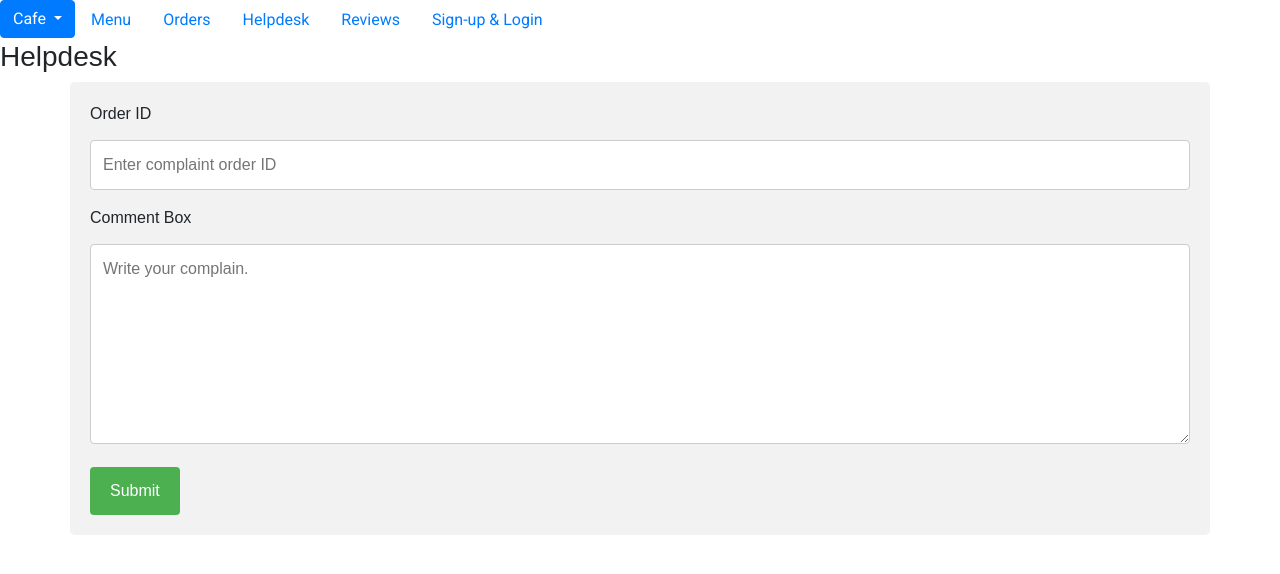
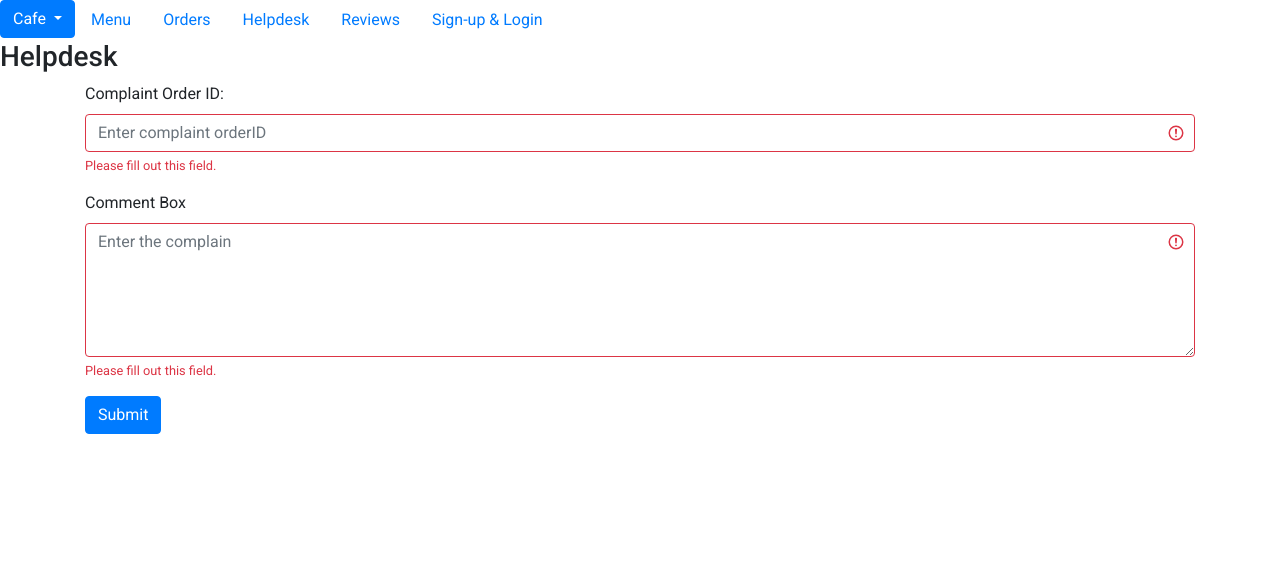
Before and after one commit to Capgemini-Sarokar/CapCafeUI, an Angular app in the folder CapCafeApp/: page /helpdesk in a window 1280 px wide. Shown: the top 574 px of the page. Built offline with nearby package versions, Linux system fonts and the light colour scheme.

Commit message:
HelpdeskUI version 2

```diff
--- a/CapCafeApp/src/app/helpdesk/helpdesk.component.html
+++ b/CapCafeApp/src/app/helpdesk/helpdesk.component.html
@@ -1,56 +1,22 @@
-<html>
-    <head>
-    <meta name="viewport" content="width=device-width, initial-scale=1">
-    <style>
-    body {font-family: Arial, Helvetica, sans-serif;}
-    * {box-sizing: border-box;}
+  <h3>Helpdesk</h3>
 
-    input[type=text], select, textarea {
-      width: 100%;
-      padding: 12px;
-      border: 1px solid #ccc;
-      border-radius: 4px;
-      box-sizing: border-box;
-      margin-top: 6px;
-      margin-bottom: 16px;
-      resize: vertical;
-    }
+  <div class="container">
+    <form action="/action_page.php" class="was-validated">
+      <div class="form-group">
+        <label for="orderID">Complaint Order ID:</label>
+        <input type="number" class="form-control" id="orderID" placeholder="Enter complaint orderID" name="orderID"
+          required>
+        <div class="valid-feedback">Valid.</div>
+        <div class="invalid-feedback">Please fill out this field.</div>
+      </div>
 
-    input[type=submit] {
-      background-color: #4CAF50;
-      color: white;
-      padding: 12px 20px;
-      border: none;
-      border-radius: 4px;
-      cursor: pointer;
-    }
-
-    input[type=submit]:hover {
-      background-color: #45a049;
-    }
-
-    .container {
-      border-radius: 5px;
-      background-color: #f2f2f2;
-      padding: 20px;
-    }
-    </style>
-    </head>
-    <body>
-
-    <h3>Helpdesk</h3>
-
-    <div class="container">
-      <form action="/action_page.php">
-        <label for="order ID">Order ID</label>
-        <input type="text" id="fname" name="Order ID" placeholder="Enter complaint order ID">
-
-        <label for="CommentBox">Comment Box</label>
-        <textarea id="CommentBox" name="CommentBox" placeholder="Write your complain." style="height:200px"></textarea>
-
-        <input type="submit" value="Submit">
+        <div class="form-group">
+          <label for="comments">Comment Box</label>
+          <textarea class="form-control" id="comments" rows="5" placeholder="Enter the complain" name="Comment Box"
+          required></textarea>
+          <div class="valid-feedback">Valid.</div>
+          <div class="invalid-feedback">Please fill out this field.</div>
+        </div>
+        <button type="submit" class="btn btn-primary">Submit</button>
       </form>
-    </div>
-
-    </body>
-    </html>
+  </div>
```
